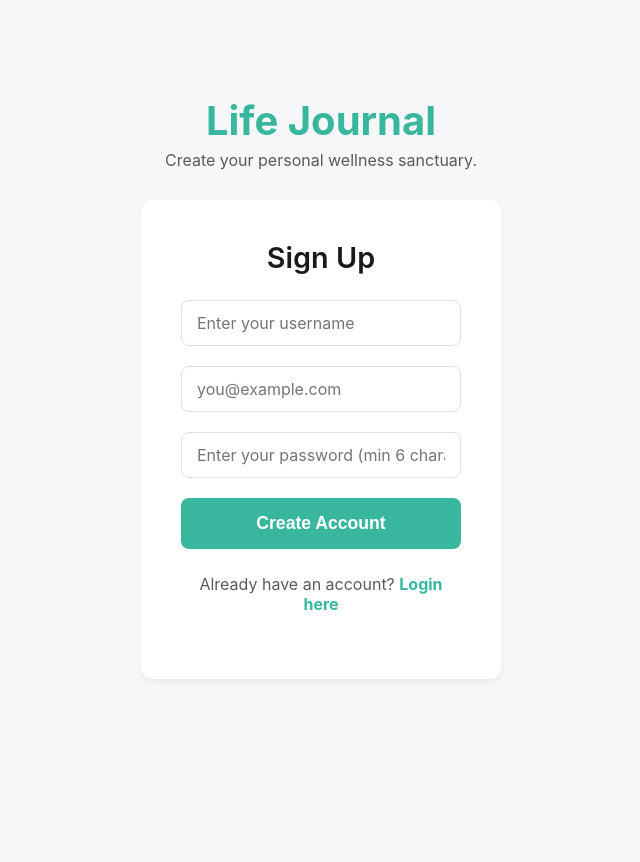
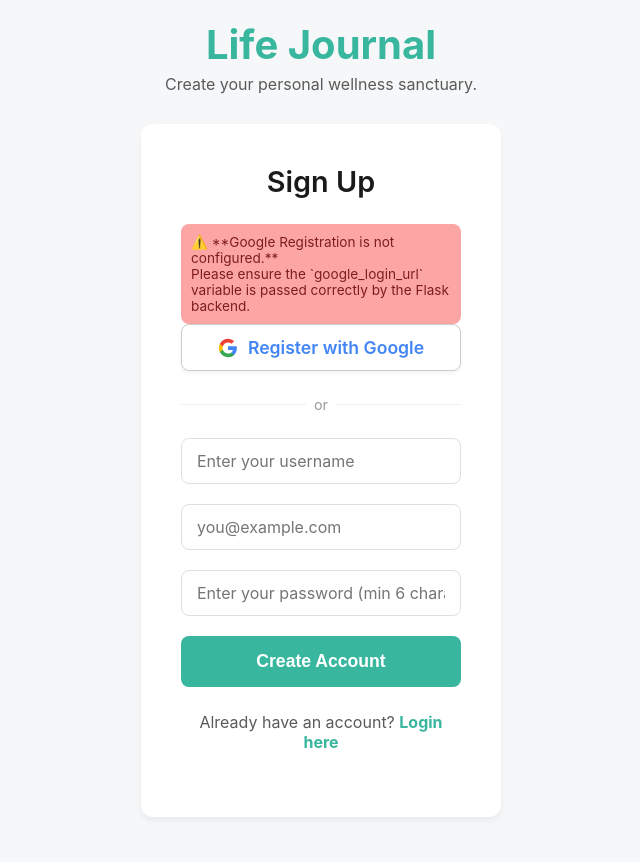
Before and after one commit to Ameer-pasha/MindSpace-Journal, a Flask app: page /register in a window 1280 px wide. Shown: the whole page, without its empty margins (319-959 px from the left). Before the commit the page ends 610 px from the top, so only its background shows below. Run offline with Flask 3, Linux system fonts and the light colour scheme.

Commit message:
Implement Google setup alert and error handling
Added Google setup alert for registration page and error handling for missing Google login URL.

```diff
--- a/templates/register.html
+++ b/templates/register.html
@@ -59,6 +59,18 @@
             opacity: 1;
             display: flex;
         }
+
+        /* Style for the Google setup alert */
+        .google-setup-alert {
+            display: none;
+            background-color: #fca5a5; /* Red 400 */
+            color: #7f1d1d; /* Red 900 */
+            padding: 10px;
+            margin-top: 15px;
+            border-radius: 8px;
+            font-size: 0.85rem;
+            text-align: left;
+        }
     </style>
 </head>
 <body class="login-body">
@@ -82,9 +94,14 @@
                 {% endif %}
             {% endwith %}
 
-            <!-- Google registration button (only show if configured) -->
-            {% if google_login_url %}
-            <a href="{{ google_login_url }}" class="google-login-button">
+            <!-- GOOGLE SETUP ERROR MESSAGE -->
+            <div id="google-setup-error" class="google-setup-alert">
+                <p>⚠️ **Google Registration is not configured.**</p>
+                <p>Please ensure the `google_login_url` variable is passed correctly by the Flask backend.</p>
+            </div>
+
+            <!-- Google registration button -->
+            <a id="google-login-link" href="{{ google_login_url }}" class="google-login-button">
                 <svg class="google-icon" viewBox="0 0 24 24" width="20" height="20">
                     <path fill="#4285F4" d="M22.56 12.25c0-.78-.07-1.53-.2-2.25H12v4.26h5.92c-.26 1.37-1.04 2.53-2.21 3.31v2.77h3.57c2.08-1.92 3.28-4.74 3.28-8.09z"/>
                     <path fill="#34A853" d="M12 23c2.97 0 5.46-.98 7.28-2.66l-3.57-2.77c-.98.66-2.23 1.06-3.71 1.06-2.86 0-5.29-1.93-6.16-4.53H2.18v2.84C3.99 20.53 7.7 23 12 23z"/>
@@ -97,7 +114,6 @@
             <div class="divider">
                 <span class="divider-text">or</span>
             </div>
-            {% endif %}
 
             <!-- Registration form -->
             <form action="{{ url_for('register') }}" method="POST" class="login-form">
@@ -140,8 +156,23 @@
 
     <script>
         document.addEventListener('DOMContentLoaded', () => {
+            const googleLink = document.getElementById('google-login-link');
+            const googleError = document.getElementById('google-setup-error');
             const successAlert = document.querySelector('.alert.alert-success');
             const successOverlay = document.getElementById('success-overlay');
+
+            // --- CHECK GOOGLE URL STATUS ---
+            // If the href is empty (meaning Flask didn't pass the URL)
+            if (googleLink.getAttribute('href') === 'None' || googleLink.getAttribute('href') === '') {
+                googleError.style.display = 'block';
+                googleLink.addEventListener('click', (e) => {
+                    e.preventDefault(); // Prevent default action if the link is bad
+                });
+                console.error("Google login URL is missing. Check Flask context variables.");
+            } else {
+                googleError.style.display = 'none';
+            }
+
 
             // --- CHECK SUCCESS ANIMATION STATUS ---
             // If a success alert exists, trigger the animation and redirect
```
